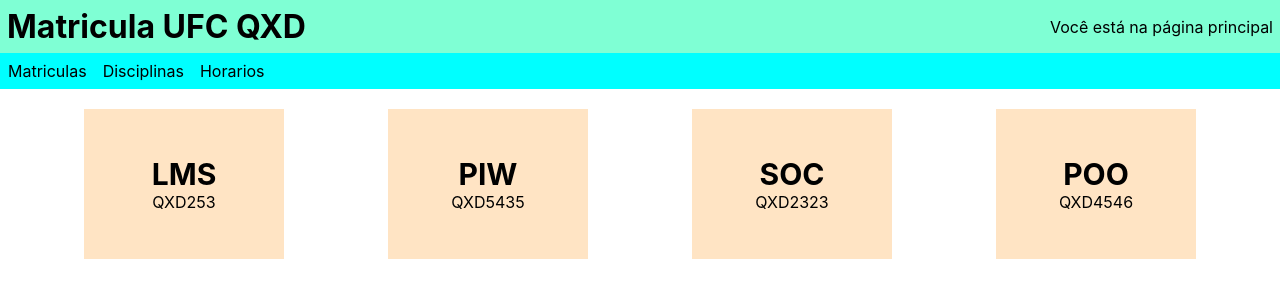
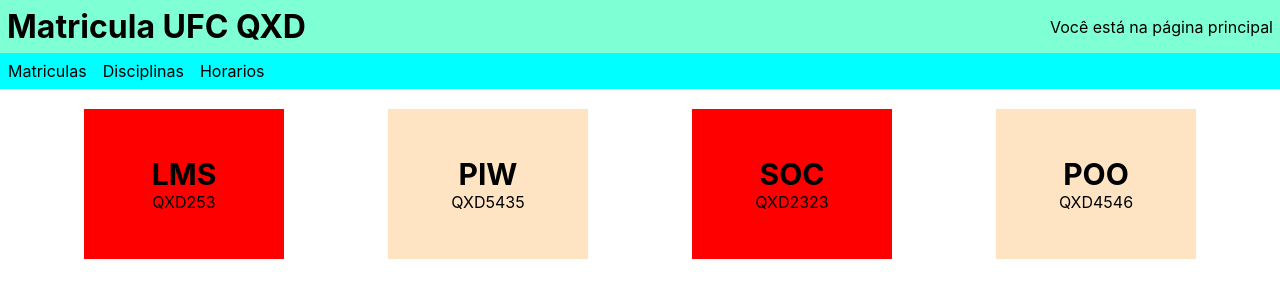
Before and after one commit to PedroRocha94/React-Sistema_de_Matricula, a React (Create React App) app: page / in a window 1280 px wide. Shown: the top 300 px of the page. Built offline with nearby package versions, Linux system fonts and the light colour scheme.

Commit message:
Adicionando dinamismo as disciplinas

```diff
--- a/src/components/pages/PaginaPrincipal/ConteudoPaginaPrincipal.js
+++ b/src/components/pages/PaginaPrincipal/ConteudoPaginaPrincipal.js
@@ -1,42 +1,53 @@
-function Card({nome, codigo}){
-    return(
-        <div className="card">
+function Card({ nome, codigo, disponivel }) {
+
+    let nomeClasse = "card";
+    if (disponivel === false) {
+        nomeClasse += " fundo-vermelho";
+    }
+
+    return (
+        <div className={nomeClasse}>
             <h3 className="titulo-card">{nome}</h3>
             <span className="codigo-card">{codigo}</span>
         </div>
     )
 }
 
-export function Conteudo(){
+export function Conteudo() {
 
     let disciplinas = [
         {
             nome: "LMS",
-            codigo: "QXD253"
+            codigo: "QXD253",
+            disponivel: false,
         },
         {
             nome: "PIW",
-            codigo: "QXD5435"
+            codigo: "QXD5435",
+            disponivel: true,
         },
         {
             nome: "SOC",
-            codigo: "QXD2323"
+            codigo: "QXD2323",
+            disponivel: false,
         },
         {
-            nome:"POO",
-            codigo:"QXD4546"
+            nome: "POO",
+            codigo: "QXD4546",
+            disponivel: true,
         }
     ];
 
-    let cards = disciplinas.map((disciplina)=>(
+    let cards = disciplinas.map((disciplina) => (
         <Card
             nome={disciplina.nome}
-                                                      codigo={disciplina.codigo}>
+            codigo={disciplina.codigo}
+            disponivel={disciplina.disponivel}>
         </Card>
     )
     )
 
-    return(<div className="conteudo-galeria">
+    return (<div className="conteudo-galeria">
         {cards}
     </div>
     )
--- a/src/components/pages/PaginaPrincipal/PaginaPrincipal.css
+++ b/src/components/pages/PaginaPrincipal/PaginaPrincipal.css
@@ -30,3 +30,7 @@
    flex-wrap: wrap;
    justify-content: space-evenly;
 }
+
+.fundo-vermelho{
+   background-color: red;
+}
```
Lines whose indentation alone changed are shown as unchanged.
